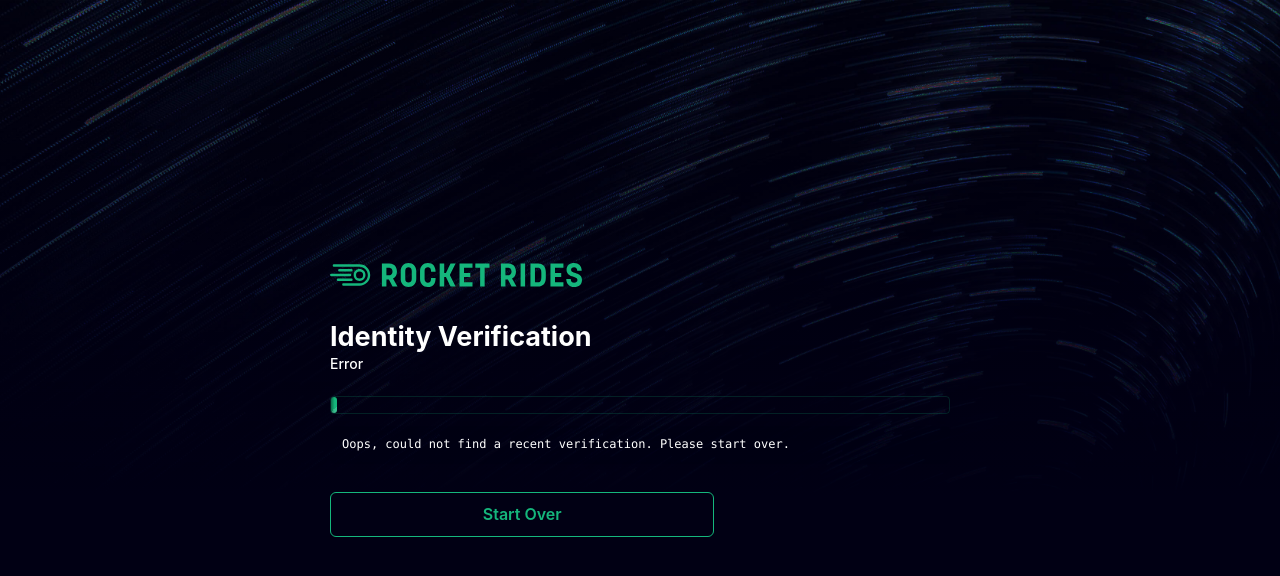
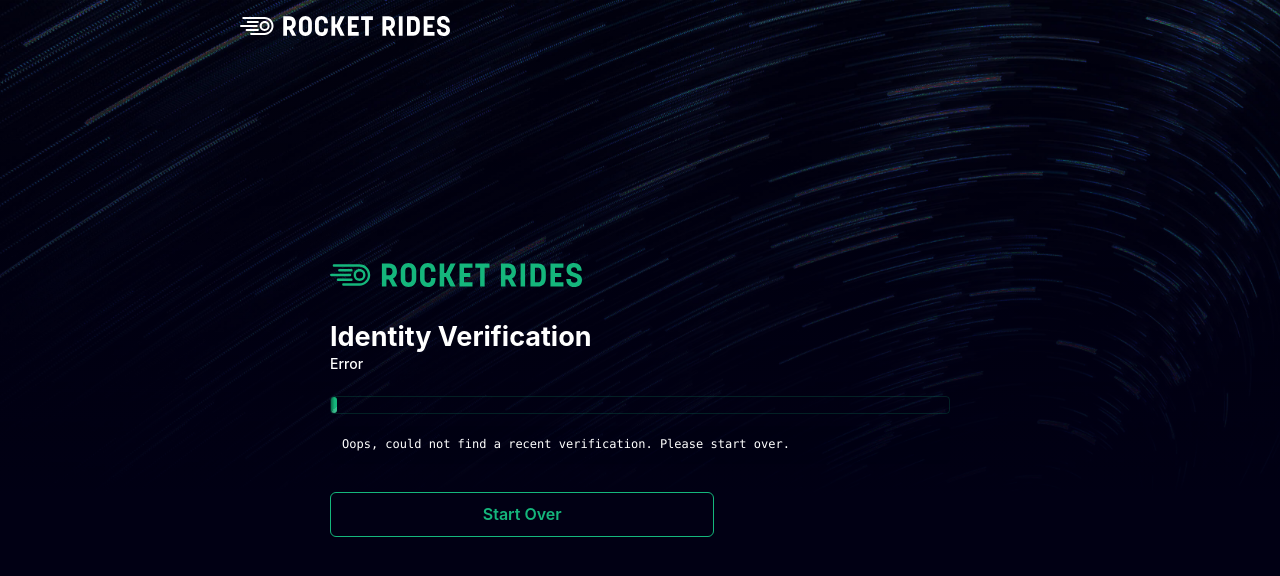
Before and after one commit to stripe-archive/identity-verification, a website: page client/next-step.html in a window 1280 px wide. Drawn offline with nearby package versions, Linux system fonts and the light colour scheme.

Commit message:
nav logo

```diff
--- a/client/next-step.html
+++ b/client/next-step.html
@@ -15,6 +15,13 @@
   </head>
 
   <body>
+    <nav>
+      <div class="nav-content">
+        <a href="/">
+          <img src="../media/rocketrides.svg">
+        </a>
+      </div>
+    </nav>
     <div class="sr-root">
       <div class="sr-main">
         <header class="sr-header">
```
